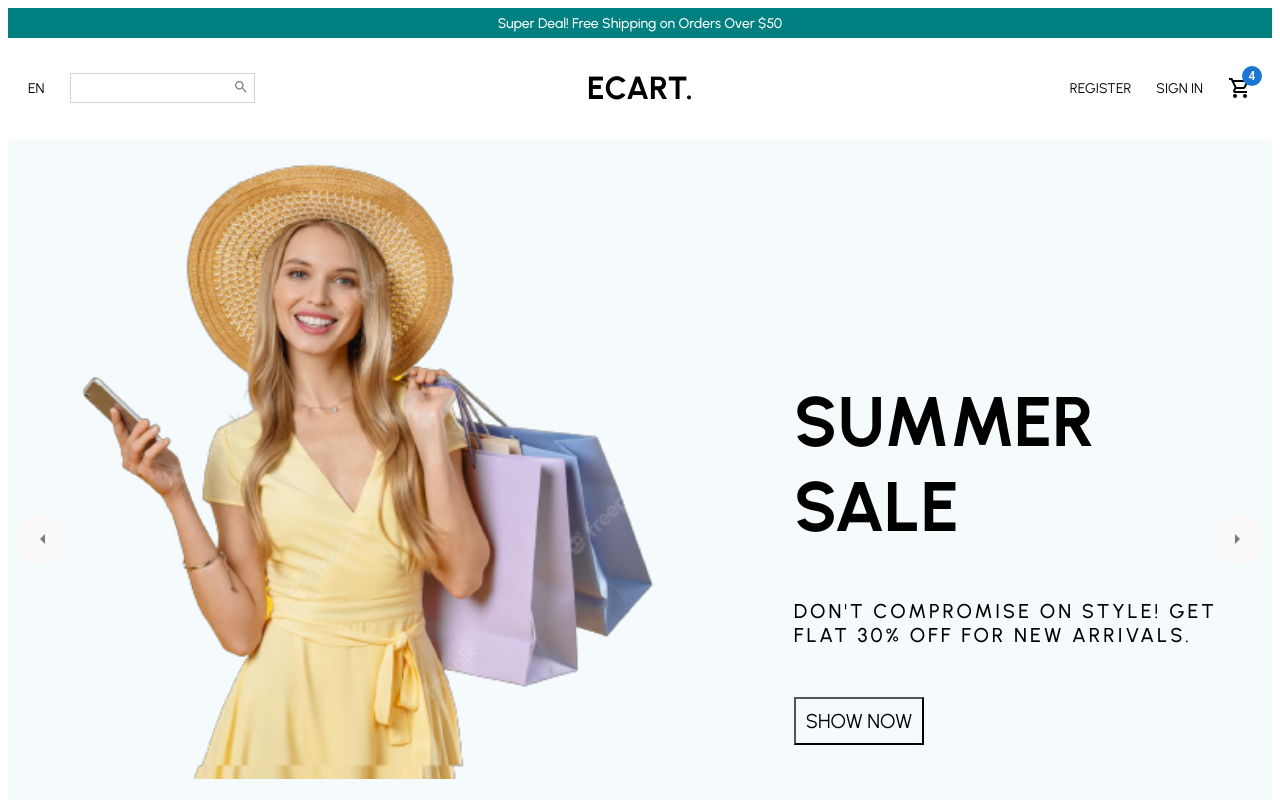
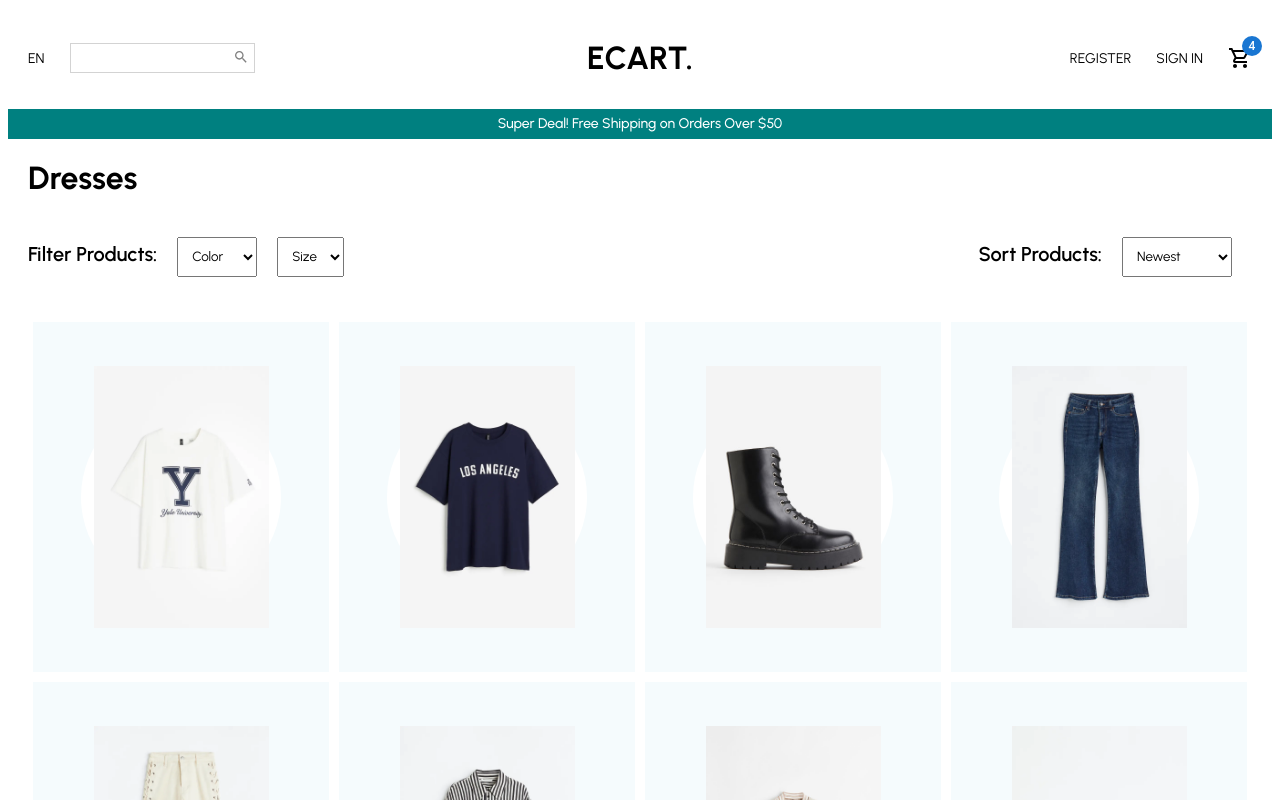
Before and after one commit to chinmayeeahire/ecommerce, a React (Create React App) app: page / in a window 1280 px wide. Shown: the top 800 px of the page. Built offline with nearby package versions, Linux system fonts and the light colour scheme.

Commit message:
Added Product List Page

```diff
--- a/src/App.jsx
+++ b/src/App.jsx
@@ -1,7 +1,9 @@
 import Home from "./pages/Home";
+import ProductList from "./pages/ProductList";
+
 
 const App=()=>{
-    return <Home/>
+    return <ProductList/>
 };
 
 export default App;
--- /dev/null
+++ b/src/pages/ProductList.jsx
@@ -0,0 +1,87 @@
+
+import { styled } from "styled-components"
+import Navbar from "../components/Navbar";
+import Announcement from "../components/Announcement";
+import Products from "../components/Products";
+import Newsletter from "../components/Newsletter";
+import Footer from "../components/Footer";
+
+const Container=styled.div`
+
+
+`;
+
+const Title=styled.h1`
+   margin: 20px;
+`;
+
+const FilterContainer=styled.div`
+    display: flex;
+    justify-content: space-between;
+`;
+
+const Filter=styled.div`
+   margin: 20px;
+`;
+
+const FilterText=styled.span`
+font-size: 20px;
+font-weight: 600;
+margin-right:20px;
+`;
+
+const Select=styled.select`
+  padding: 10px;
+  margin-right: 20px;
+`;
+
+const Option=styled.option`
+
+`;
+
+const ProductList = () => {
+  return (
+    <Container>
+        <Navbar />
+        <Announcement/>
+        <Title>Dresses</Title>
+        <FilterContainer>
+            <Filter><FilterText>Filter Products:</FilterText>
+            <Select>
+            <Option disabled selected>
+              Color
+            </Option>
+            <Option>White</Option>
+            <Option>Black</Option>
+            <Option>Red</Option>
+            <Option>Blue</Option>
+            <Option>Yellow</Option>
+            <Option>Green</Option>
+            </Select>
+            <Select>
+            <Option disabled selected>
+              Size
+            </Option>
+            <Option>XS</Option>
+            <Option>S</Option>
+            <Option>M</Option>
+            <Option>L</Option>
+            <Option>XL</Option>
+          </Select>
+            </Filter>
+            <Filter><FilterText>Sort Products:</FilterText>
+            <Select>
+            <Option selected>Newest</Option>
+            <Option>Price (asc)</Option>
+            <Option>Price (desc)</Option>
+          </Select>
+            </Filter>
+        </FilterContainer>
+        <Products/>
+        <Newsletter/>
+        <Footer/>
+    </Container>
+  )
+}
+
+export default ProductList
```
